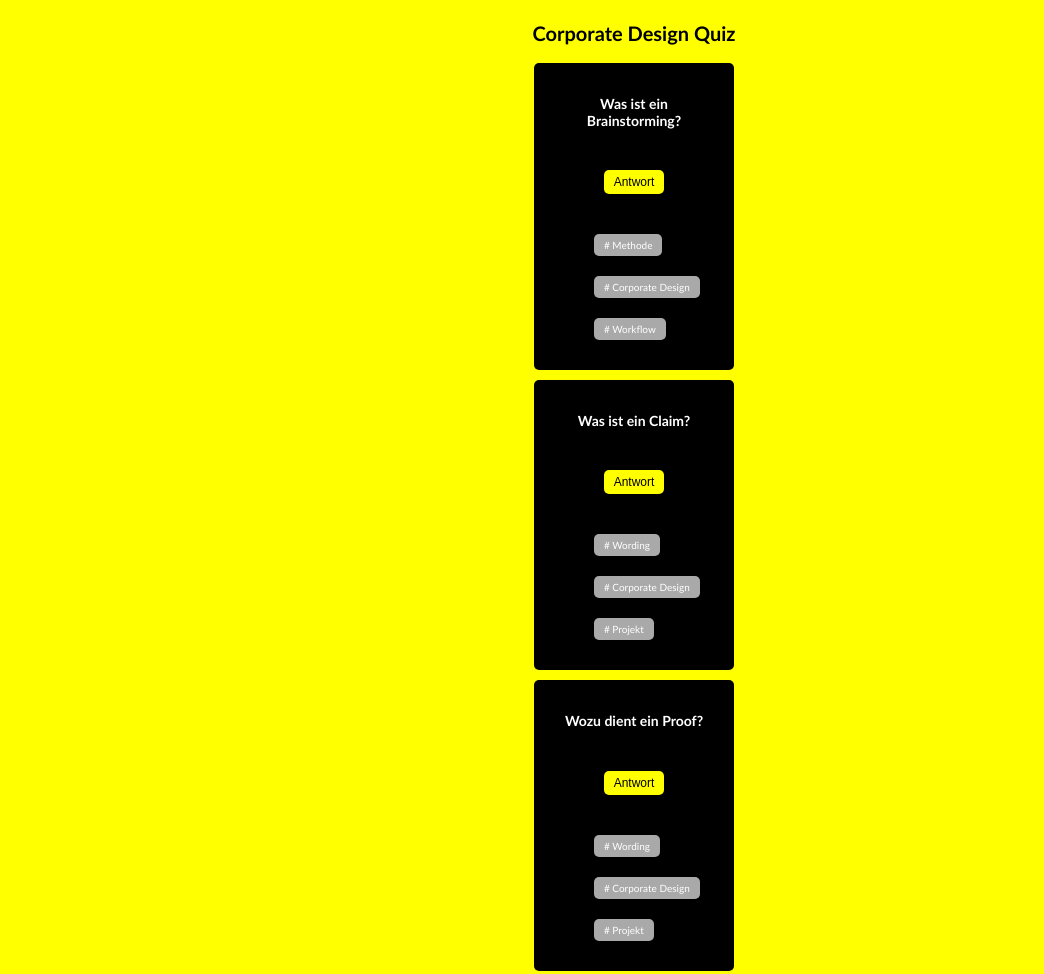
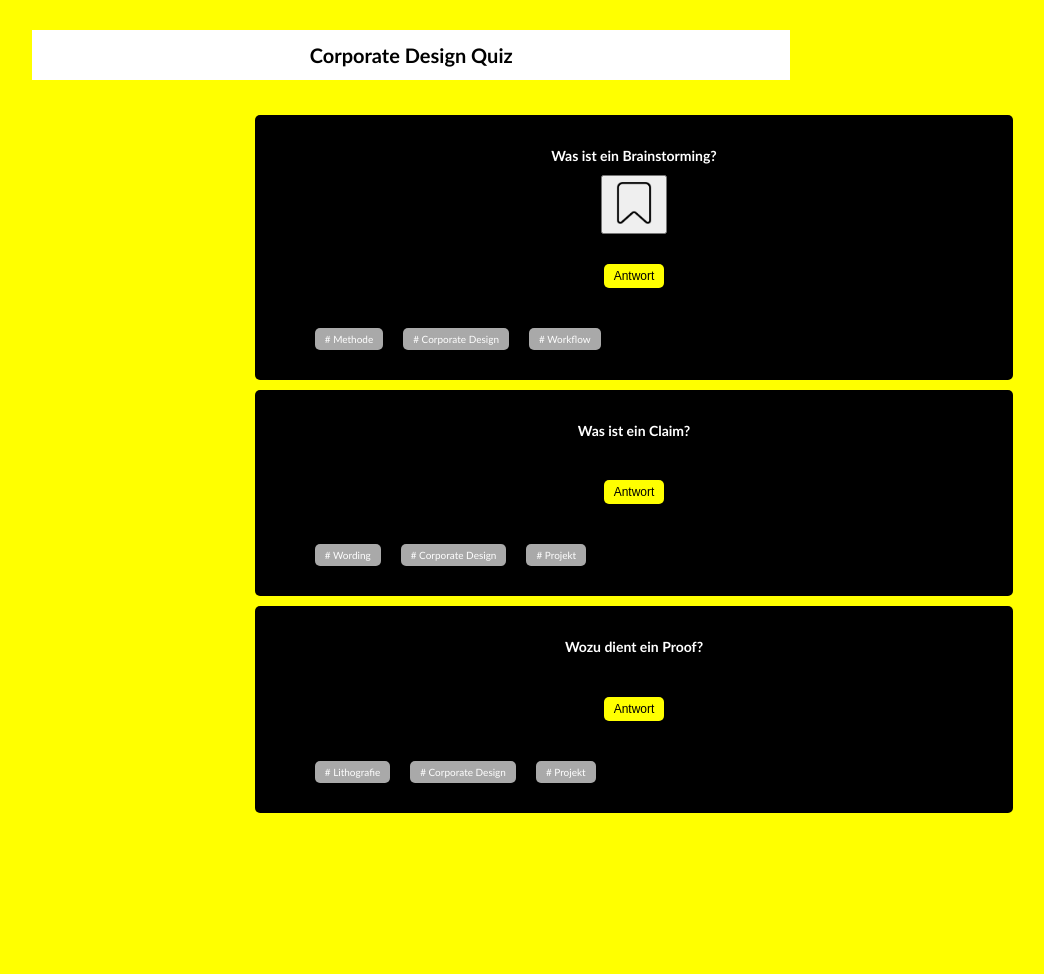
Before and after one commit to miriam-ertl/cd-quiz, a plain HTML site: page index.html in a window 1280 px wide. Shown: the whole page, without its empty margins (6-1050 px from the left). After the commit the page ends 826 px from the top, so only its background shows below. Drawn offline with Linux system fonts and the light colour scheme; files whose address does not match are found by name.

Commit message:
new width

```diff
--- a/index.html
+++ b/index.html
@@ -13,6 +13,12 @@
     <main>
       <section class="question__card">
         <h2>Was ist ein Brainstorming?</h2>
+        <button class="question__bookmark">
+            <img
+              src="file:///Users/miriamertl/Desktop/NeueFische-bo-web-23-4/repos/cd-quiz/ribbon.png"
+              alt="Lesezeichen Symbol"
+              height="50px"
+            />
         <button class="card__button">Antwort</button>
         <ul class="category__quiz">
           <li class="category__tag"># Methode</li>
@@ -33,11 +39,10 @@
         <h2>Wozu dient ein Proof?</h2>
         <button class="card__button">Antwort</button>
         <ul class="category__quiz">
-          <li class="category__tag"># Wording</li>
+          <li class="category__tag"># Lithografie</li>
           <li class="category__tag"># Corporate Design</li>
           <li class="category__tag"># Projekt</li>
         </ul>
-
     </main>
   </body>
 </html>
--- a/styles.css
+++ b/styles.css
@@ -17,17 +17,19 @@ main {
 
 section {
   display: flex;
-  flex-direction: column;
-  justify-content: center;
 }
 
 .title__box {
-  background-color: yellow;
+  background-color: white;
   color: black;
+  width: 60%;
   height: 50px;
+  padding: 5px 10px;
+  margin: 30px;
   display: flex;
   justify-content: center;
   align-items: center;
+  align-self: flex-start;
 }
 
 h2 {
@@ -38,13 +40,13 @@ h2 {
   background-color: black;
   color: white;
   border-radius: 5px;
+  width: 60%;
+  margin: 5px;
   padding: 20px;
   display: flex;
   justify-content: center;
   align-items: center;
   flex-direction: column;
-  margin: 5px;
-  width: 200px;
 }
 
 .card__button {
```
Also changed, not shown: ribbon.png (added).
